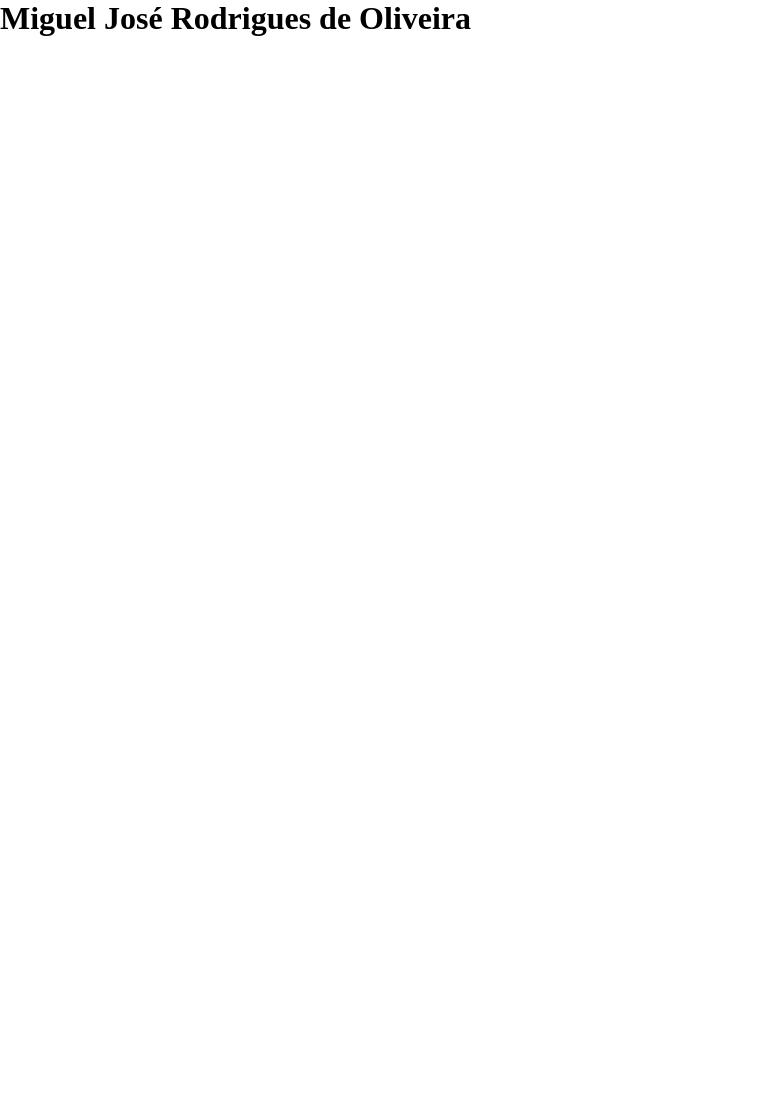
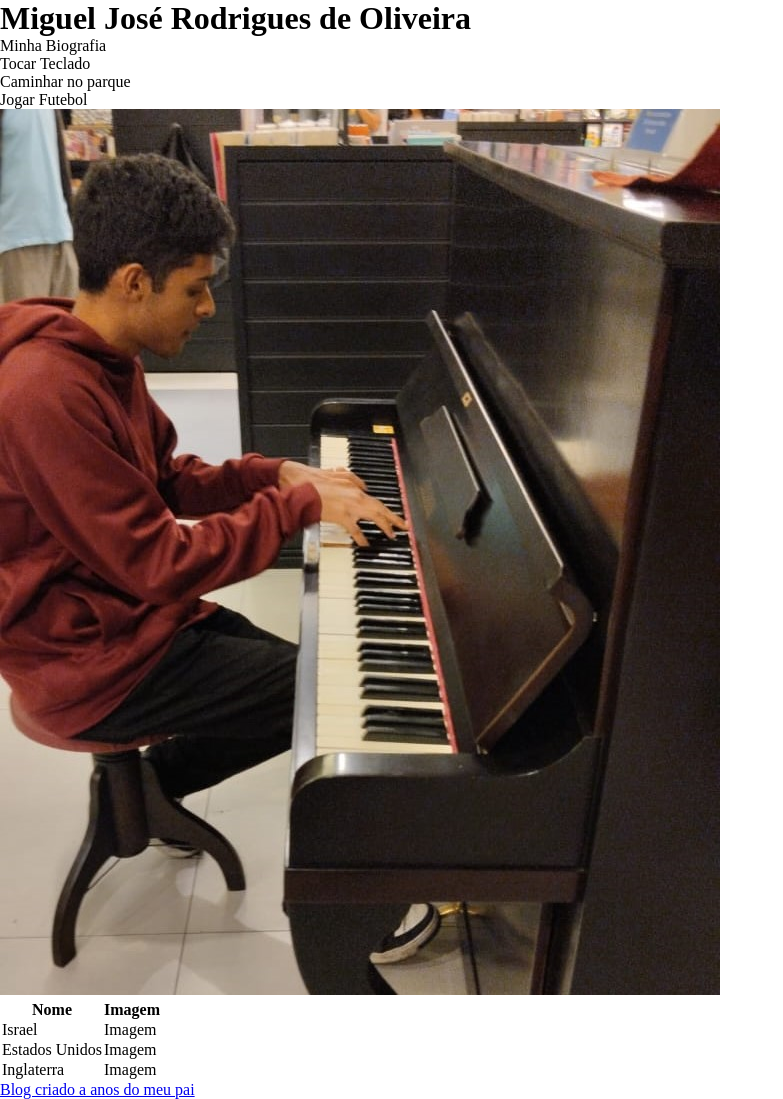
Before and after one commit to MiguelO1iveira/Trabalho-FDS, a plain HTML site: page index.html in a window 1280 px wide. Shown: the whole page, without its empty margins (0-783 px from the left). Before the commit the page ends 800 px from the top, so only its background shows below. Drawn offline with Linux system fonts and the light colour scheme.

Commit message:
Elementos do HTML colocados

```diff
--- a/index.html
+++ b/index.html
@@ -10,6 +10,33 @@
 <body>
     <main>
         <h1>Miguel José Rodrigues de Oliveira</h1>
+        <p>Minha Biografia</p>
+        <ul>
+            <li>Tocar Teclado</li>
+            <li>Caminhar no parque</li>
+            <li>Jogar Futebol</li>
+        </ul>
+        <img src="imagens/Tocando Piano.jpeg" alt="Minha Foto tocando Piano">
+        <table>
+            <tr>
+                <th>Nome</th>
+                <th>Imagem</th>
+            </tr>
+            <tr>
+                <td>Israel</td>
+                <td>Imagem</td>
+            </tr>
+            <tr>
+                <td>Estados Unidos</td>
+                <td>Imagem</td>
+            </tr>
+            <tr>
+                <td>Inglaterra</td>
+                <td>Imagem</td>
+            </tr>
+        </table>
+
+        <a href="https://processandodados.blogspot.com/">Blog criado a anos do meu pai</a>
     </main>
 </body>
 
```
Also changed, not shown: imagens/Tocando Piano.jpeg (added).
